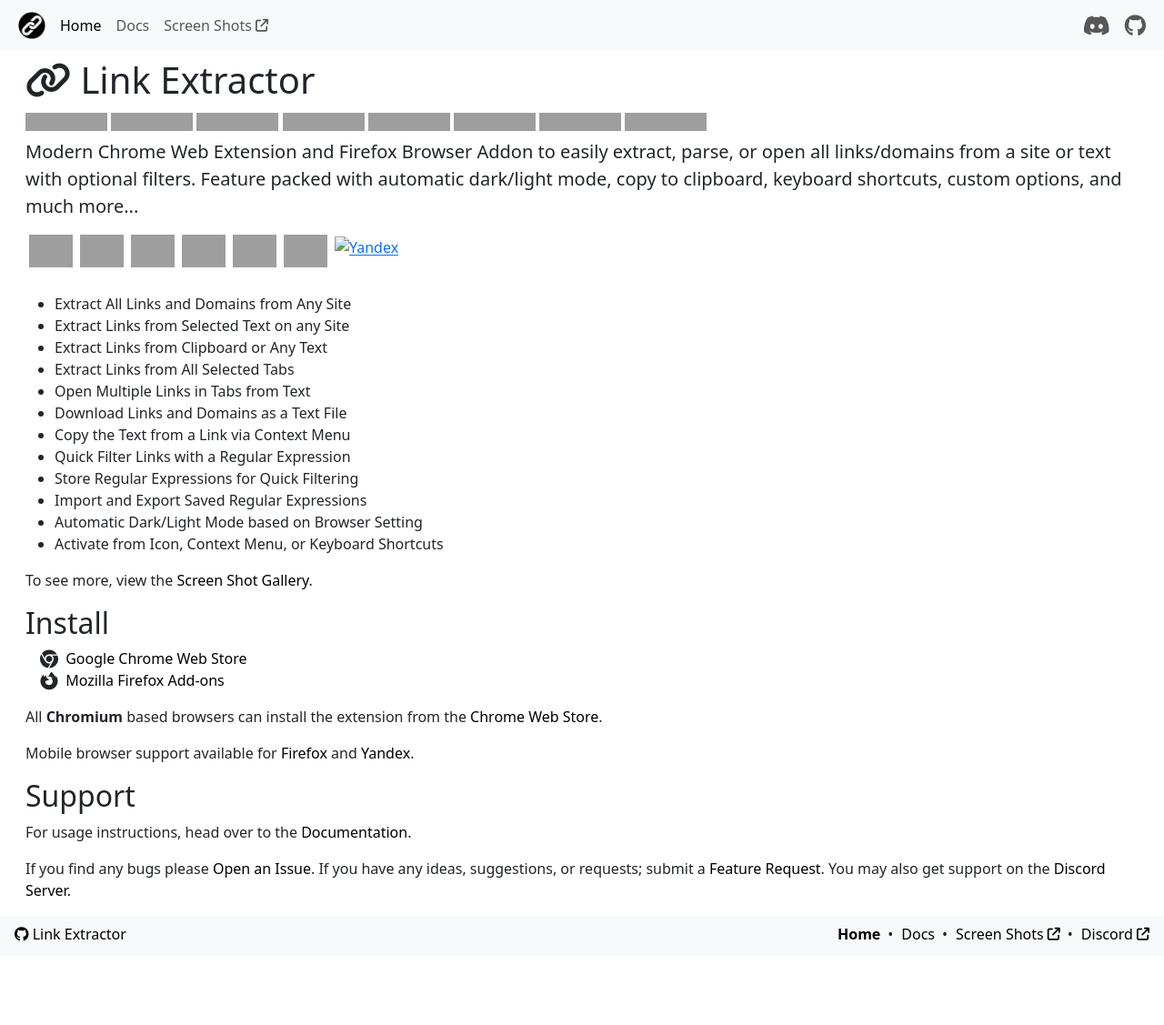
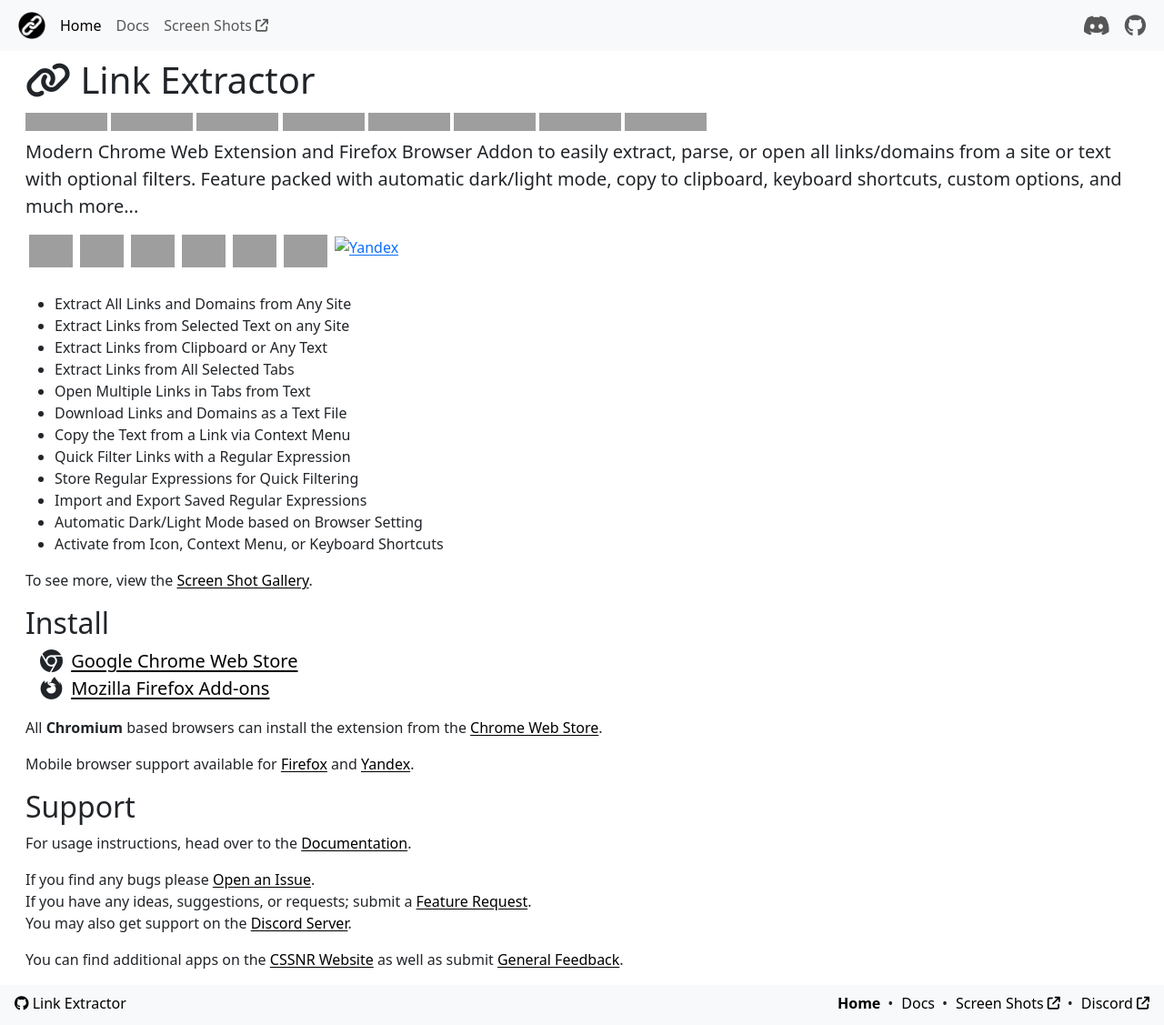
Before and after one commit to cssnr/link-extractor-site, a Jekyll site: the page built from src/html/index.html, in a window 1280 px wide, cut to the strip 0-1127 px from the top of the page. Shown: the whole strip at 91% size. Built offline with Jekyll 4.4.1, drawn with Linux system fonts in a browser that asks for light colours; comment, search, counter and statistics services are not loaded; before the commit the page ends 1051 px from its top, so only the background shows below that; grey boxes are pictures that could not be loaded.

Commit message:
Updates (#27)
* Add Hover Effect

* Update for Light Mode

* Update Support Info

```diff
--- a/src/_layouts/default.html
+++ b/src/_layouts/default.html
@@ -64,11 +64,11 @@
                 </ul>
                 <ul class="navbar-nav nav-icons d-flex flex-row">
                     <li class="nav-item">
-                        <a class="nav-link" href="{{ site.discord_invite }}" target="_blank" rel="noopener">
+                        <a class="nav-link hvr-grow-lg" href="{{ site.discord_invite }}" target="_blank" rel="noopener">
                             <i class="fa-brands fa-discord fa-xl"></i></a>
                     </li>
                     <li class="nav-item">
-                        <a class="nav-link" href="{{ site.github_url }}" target="_blank" rel="noopener">
+                        <a class="nav-link hvr-grow-lg" href="{{ site.github_url }}" target="_blank" rel="noopener">
                             <i class="fa-brands fa-github fa-xl"></i></a>
                     </li>
                 </ul>
--- a/src/css/main.css
+++ b/src/css/main.css
@@ -6,18 +6,6 @@
 
 a {
     text-underline-offset: 0.125em;
-}
-
-.link-default {
-    color: RGBA(var(--bs-emphasis-color-rgb), var(--bs-link-opacity, 1));
-    /*text-decoration: underline;*/
-    text-decoration-color: rgba(255, 255, 255, 0.4);
-}
-
-.link-default:hover,
-.link-default:focus {
-    color: var(--bs-link-hover-color-rgb);
-    text-decoration-color: rgba(255, 255, 255, 0.8);
 }
 
 .toast-container {
@@ -48,3 +36,22 @@
         margin-right: 0.3em;
     }
 }
+
+/* Grow */
+.hvr-grow-lg,
+.hvr-grow {
+    display: inline-block;
+    vertical-align: middle;
+    transform: translateZ(0);
+    box-shadow: 0 0 1px rgba(0, 0, 0, 0);
+    backface-visibility: hidden;
+    -moz-osx-font-smoothing: grayscale;
+    transition-duration: 0.3s;
+    transition-property: transform;
+}
+.hvr-grow:hover {
+    transform: scale(1.1);
+}
+.hvr-grow-lg:hover {
+    transform: scale(1.2);
+}
--- a/src/html/index.html
+++ b/src/html/index.html
@@ -23,7 +23,7 @@
             <img src="https://img.shields.io/amo/v/{{ site.firefox_id }}?label=firefox&logo=firefox" alt="Mozilla Add-on Version"></a>
         <a href="{{ site.github_url }}/releases/latest" title="GitHub" target="_blank" rel="noopener">
             <img src="https://img.shields.io/github/v/release/{{ site.github_name }}?logo=github" alt="GitHub Release Version"></a>
-        <a href="{{ site.discord_invite }}" title="GitHub" target="_blank" rel="noopener">
+        <a href="{{ site.discord_invite }}" title="Discord" target="_blank" rel="noopener">
             <img src="https://img.shields.io/discord/899171661457293343?logo=discord&logoColor=white&label=discord&color=7289da" alt="Join Discord"></a>
     </div>
 
@@ -35,25 +35,25 @@
     {% comment %}{% include alerts.html %}{% endcomment %}
 
     <div class="d-flex mb-3 browser-icons" style="min-height: 48px;">
-        <a href="{{ site.chrome_url }}" title="Chrome" class="px-1" target="_blank" rel="noopener">
+        <a href="{{ site.chrome_url }}" title="Chrome" class="px-1 hvr-grow-lg" target="_blank" rel="noopener">
             <img alt="Chrome" src="https://raw.githubusercontent.com/smashedr/logo-icons/master/browsers/chrome_48.png" width="48" height="auto"
                  class="mw-100 animate__animated animate__rotateIn" /></a>
-        <a href="{{ site.firefox_url }}" title="Firefox" class="px-1" target="_blank" rel="noopener">
+        <a href="{{ site.firefox_url }}" title="Firefox" class="px-1 hvr-grow-lg" target="_blank" rel="noopener">
             <img alt="Firefox" src="https://raw.githubusercontent.com/smashedr/logo-icons/master/browsers/firefox_48.png" width="48" height="auto"
                  class="mw-100 animate__animated animate__rotateIn" /></a>
-        <a href="{{ site.chrome_url }}" title="Edge" class="px-1" target="_blank" rel="noopener">
+        <a href="{{ site.chrome_url }}" title="Edge" class="px-1 hvr-grow-lg" target="_blank" rel="noopener">
             <img alt="Edge" src="https://raw.githubusercontent.com/smashedr/logo-icons/master/browsers/edge_48.png" width="48" height="auto"
                  class="mw-100 animate__animated animate__rotateIn" /></a>
-        <a href="{{ site.chrome_url }}" title="Opera" class="px-1" target="_blank" rel="noopener">
+        <a href="{{ site.chrome_url }}" title="Opera" class="px-1 hvr-grow-lg" target="_blank" rel="noopener">
             <img alt="Opera" src="https://raw.githubusercontent.com/smashedr/logo-icons/master/browsers/opera_48.png" width="48" height="auto"
                  class="mw-100 animate__animated animate__rotateIn" /></a>
-        <a href="{{ site.chrome_url }}" title="Brave" class="px-1" target="_blank" rel="noopener">
+        <a href="{{ site.chrome_url }}" title="Brave" class="px-1 hvr-grow-lg" target="_blank" rel="noopener">
             <img alt="Brave" src="https://raw.githubusercontent.com/smashedr/logo-icons/master/browsers/brave_48.png" width="48" height="auto"
                  class="mw-100 animate__animated animate__rotateIn" /></a>
-        <a href="{{ site.chrome_url }}" title="Chromium" class="px-1" target="_blank" rel="noopener">
+        <a href="{{ site.chrome_url }}" title="Chromium" class="px-1 hvr-grow-lg" target="_blank" rel="noopener">
             <img alt="Chromium" src="https://raw.githubusercontent.com/smashedr/logo-icons/master/browsers/chromium_48.png" width="48" height="auto"
                  class="mw-100 animate__animated animate__rotateIn" /></a>
-        <a href="{{ site.chrome_url }}" title="Yandex" class="px-1" target="_blank" rel="noopener">
+        <a href="{{ site.chrome_url }}" title="Yandex" class="px-1 hvr-grow-lg" target="_blank" rel="noopener">
             <img alt="Yandex" src="https://raw.githubusercontent.com/smashedr/logo-icons/master/browsers/yandex_48.png" width="48" height="auto"
                  class="mw-100 animate__animated animate__rotateIn" /></a>
     </div>
@@ -73,42 +73,52 @@
         <li>Activate from Icon, Context Menu, or Keyboard Shortcuts</li>
     </ul>
 
-    <p>To see more, view the <a href="{{ "/screenshots/" | relative_url }}" class="link-default" target="_blank">Screen Shot Gallery</a>.</p>
+    <p>To see more, view the <a href="{{ "/screenshots/" | relative_url }}" class="link-body-emphasis" target="_blank">Screen Shot Gallery</a>.</p>
 
     <h2>Install</h2>
 
-    <p class="ms-3">
+    <p class="ms-3 lead">
         <i class="fa-brands fa-chrome fa-lg me-1"></i>
-        <a href="{{ site.chrome_url }}" class="link-default" target="_blank" rel="noopener">Google Chrome Web Store</a>
+        <a href="{{ site.chrome_url }}" class="link-body-emphasis" target="_blank" rel="noopener">Google Chrome Web Store</a>
         <br>
         <i class="fa-brands fa-firefox-browser fa-lg me-1"></i>
-        <a href="{{ site.firefox_url }}" class="link-default" target="_blank" rel="noopener">Mozilla Firefox Add-ons</a>
+        <a href="{{ site.firefox_url }}" class="link-body-emphasis" target="_blank" rel="noopener">Mozilla Firefox Add-ons</a>
     </p>
 
     <p>
         All <strong>Chromium</strong> based browsers can install the extension from the
-        <a href="{{ site.chrome_url }}" class="link-default" target="_blank" rel="noopener">Chrome Web Store</a>.
+        <a href="{{ site.chrome_url }}" class="link-body-emphasis" target="_blank" rel="noopener">Chrome Web Store</a>.
     </p>
 
     <p>
         Mobile browser support available for
-        <a href="{{ site.firefox_url }}" class="link-default" target="_blank" rel="noopener">Firefox</a> and
-        <a href="{{ site.chrome_url }}" class="link-default" target="_blank" rel="noopener">Yandex</a>.
+        <a href="{{ site.firefox_url }}" class="link-body-emphasis" target="_blank" rel="noopener">Firefox</a> and
+        <a href="{{ site.chrome_url }}" class="link-body-emphasis" target="_blank" rel="noopener">Yandex</a>.
     </p>
 
     <h2>Support</h2>
 
     <p>
         For usage instructions, head over to the
-        <a href="{{ "/docs/" | relative_url }}" class="link-default">Documentation</a>.
+        <a href="{{ "/docs/" | relative_url }}" class="link-body-emphasis">Documentation</a>.
     </p>
 
     <p>
         If you find any bugs please
-        <a href="{{ site.github_url }}/issues" class="link-default" target="_blank" rel="noopener">Open an Issue</a>.
+        <a href="{{ site.github_url }}/issues" class="link-body-emphasis" target="_blank" rel="noopener">Open an Issue</a>.
+        <br>
         If you have any ideas, suggestions, or requests; submit a
-        <a href="{{ site.github_url }}/discussions/categories/feature-requests" class="link-default" target="_blank" rel="noopener">Feature Request</a>.
+        <a href="{{ site.github_url }}/discussions/categories/feature-requests" class="link-body-emphasis" target="_blank" rel="noopener">Feature Request</a>.
+        <br>
         You may also get support on the
-        <a href="{{ site.discord_invite }}" class="link-default" target="_blank" rel="noopener">Discord Server</a>.
+        <a href="{{ site.discord_invite }}" class="link-body-emphasis" target="_blank" rel="noopener">Discord Server</a>.
+    </p>
+
+    <p>
+        You can find additional apps on the
+        <a href="https://cssnr.github.io/" class="link-body-emphasis" target="_blank" rel="noopener">CSSNR Website</a>
+        as well as submit
+        <a href="https://cssnr.github.io/feedback/?app=Link%20Extractor" class="link-body-emphasis" target="_blank" rel="noopener">
+            General Feedback</a>.
     </p>
 </div>
```
Also changed, not shown: src/html/docs.html (+9 -9 lines).
